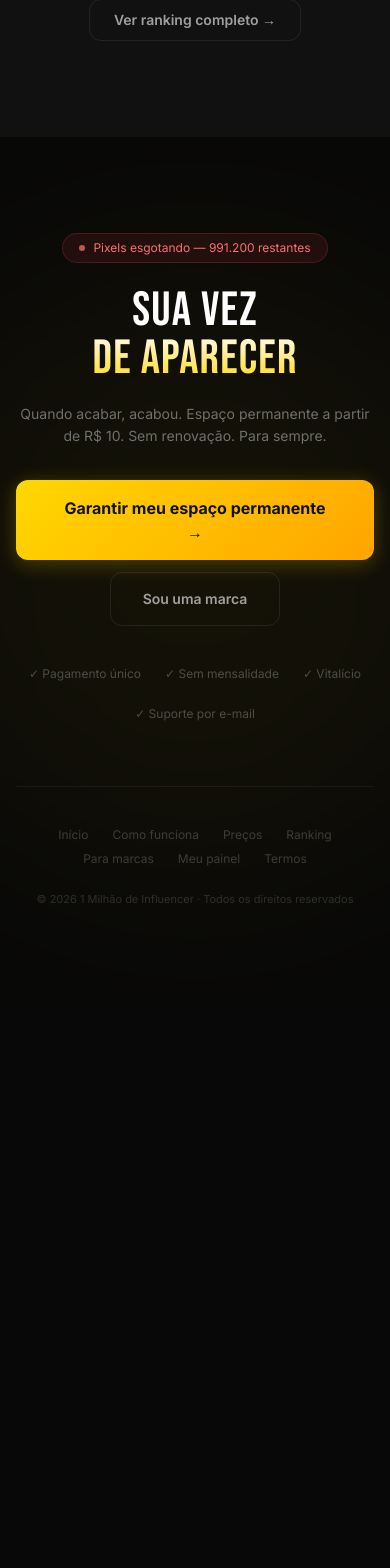
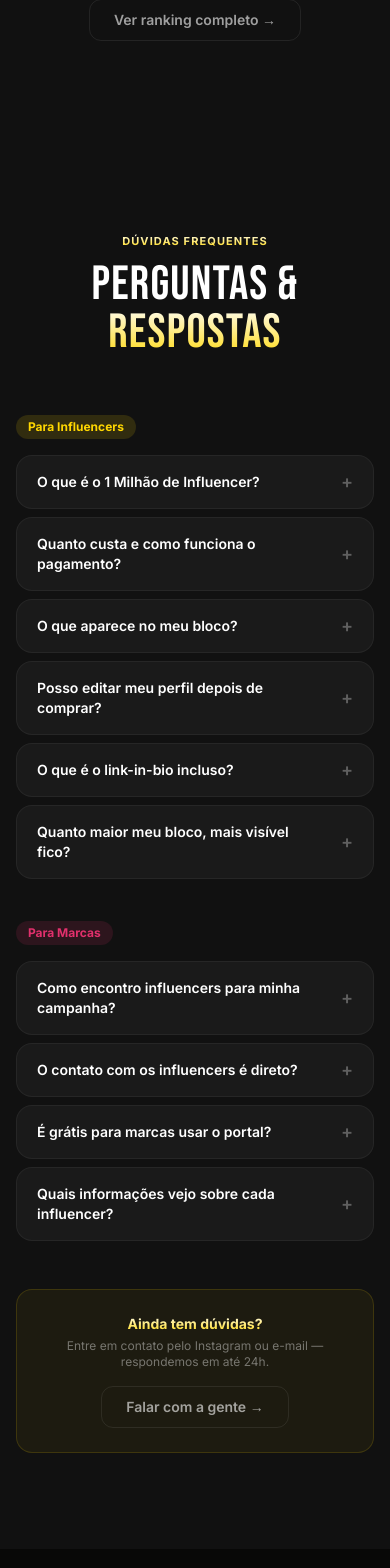
Before and after one commit to salvadorfelipee6-debug/1milhao, a Next.js app: page / in a window 390 px wide. Shown: the part 5308-6876 px from the top of the page. Before the commit the page ends 6312 px from the top, so only its background shows below. Built offline with nearby package versions, Linux system fonts and the light colour scheme; no server answers; the database is empty.

Commit message:
feat: seção FAQ com perguntas para influencers e marcas

```diff
--- a/src/app/page.tsx
+++ b/src/app/page.tsx
@@ -6,6 +6,7 @@ import { PixelGrid }         from '@/components/grid/PixelGrid'
 import { HowItWorksSection } from '@/components/grid/HowItWorksSection'
 import { PricingSection }    from '@/components/grid/PricingSection'
 import { RankingSection }    from '@/components/grid/RankingSection'
+import { FAQSection }        from '@/components/grid/FAQSection'
 import { FooterCTA }         from '@/components/grid/FooterCTA'
 import { GridSkeleton }      from '@/components/grid/GridSkeleton'
 import { TickerBanner }      from '@/components/ui/TickerBanner'
@@ -50,6 +51,7 @@ export default async function HomePage({ searchParams }: PageProps) {
       <HowItWorksSection />
       <PricingSection />
       <RankingSection />
+      <FAQSection />
       <FooterCTA />
     </main>
   )
--- /dev/null
+++ b/src/components/grid/FAQSection.tsx
@@ -0,0 +1 @@
+export { FAQSection } from './sections'
--- a/src/components/grid/sections.tsx
+++ b/src/components/grid/sections.tsx
@@ -278,6 +278,133 @@ export async function RankingSection() {
   )
 }
 
+// ─── FAQ ──────────────────────────────────────────────────
+export function FAQSection() {
+  const faqs = [
+    {
+      category: 'Para Influencers',
+      color: '#FFD700',
+      items: [
+        {
+          q: 'O que é o 1 Milhão de Influencer?',
+          a: 'É um mapa digital permanente com 1.000.000 de pixels onde cada influencer compra seu espaço. Você aparece para marcas e seguidores para sempre, sem pagar mensalidade.',
+        },
+        {
+          q: 'Quanto custa e como funciona o pagamento?',
+          a: 'R$ 0,99 por pixel. O mínimo é 100 pixels (10×10) por R$ 99. O pagamento é único — você paga uma vez e seu espaço fica no mapa para sempre. Aceitamos Pix e cartão de crédito.',
+        },
+        {
+          q: 'O que aparece no meu bloco?',
+          a: 'Sua foto ou logo, seu @, nome, nicho e cidade. Quando alguém passa o mouse no seu bloco, aparece um popup completo com suas redes sociais, bio e botão de contato para marcas.',
+        },
+        {
+          q: 'Posso editar meu perfil depois de comprar?',
+          a: 'Sim! Você recebe um link de edição no e-mail após a compra. Com ele você pode atualizar foto, bio, redes sociais e links personalizados a qualquer momento, sem custo adicional.',
+        },
+        {
+          q: 'O que é o link-in-bio incluso?',
+          a: 'Cada influencer ganha uma página em 1milhao.com.br/influencer/seuarroba — uma página profissional com todas as suas redes, links e botão de contato para marcas. Substitui o Linktree gratuitamente.',
+        },
+        {
+          q: 'Quanto maior meu bloco, mais visível fico?',
+          a: 'Sim. Blocos maiores ocupam mais espaço no mapa e são mais fáceis de ver. Mas mesmo o menor bloco (10×10) aparece no mapa e no ranking, e tem a mesma página de perfil completa.',
+        },
+      ],
+    },
+    {
+      category: 'Para Marcas',
+      color: '#E1306C',
+      items: [
+        {
+          q: 'Como encontro influencers para minha campanha?',
+          a: 'Acesse o portal de marcas em /marcas e filtre por nicho (fitness, moda, tecnologia...), cidade e tamanho de audiência. Clique no perfil e entre em contato direto pelo WhatsApp ou Instagram.',
+        },
+        {
+          q: 'O contato com os influencers é direto?',
+          a: 'Sim, 100% direto. Não há intermediários nem taxas de agência. Você clica em "Anunciar" no perfil do influencer e é redirecionado direto para o WhatsApp ou Instagram dele.',
+        },
+        {
+          q: 'É grátis para marcas usar o portal?',
+          a: 'Sim. O portal de marcas é completamente gratuito. Você pode buscar, filtrar e entrar em contato com qualquer influencer sem pagar nada.',
+        },
+        {
+          q: 'Quais informações vejo sobre cada influencer?',
+          a: 'Número de seguidores, nicho, cidade, bio, todas as redes sociais e links. Tudo que você precisa para avaliar se o influencer é o parceiro certo para sua campanha.',
+        },
+      ],
+    },
+  ]
+
+  return (
+    <section id="faq" className="relative overflow-hidden bg-dark-2 px-4 py-24">
+      <div className="pointer-events-none absolute inset-0">
+        <div className="absolute left-1/2 top-0 h-[300px] w-[500px] -translate-x-1/2 rounded-full bg-gold/3 blur-[100px]" />
+      </div>
+
+      <div className="relative mx-auto max-w-3xl">
+        <div className="mb-14 text-center">
+          <p className="mb-3 text-[11px] font-bold uppercase tracking-widest text-gold">
+            Dúvidas frequentes
+          </p>
+          <h2 className="font-display text-5xl tracking-wide text-white md:text-6xl">
+            PERGUNTAS &<br />
+            <span className="text-gold">RESPOSTAS</span>
+          </h2>
+        </div>
+
+        <div className="space-y-10">
+          {faqs.map(cat => (
+            <div key={cat.category}>
+              <div
+                className="mb-4 inline-flex items-center gap-2 rounded-full px-3 py-1 text-xs font-bold"
+                style={{ background: cat.color + '22', color: cat.color }}
+              >
+                {cat.category}
+              </div>
+              <div className="space-y-2">
+                {cat.items.map((item, i) => (
+                  <details
+                    key={i}
+                    className="group rounded-2xl border border-white/5 bg-dark-3 transition-all open:border-white/10"
+                  >
+                    <summary className="flex cursor-pointer items-center justify-between gap-4 px-5 py-4 text-sm font-semibold text-white list-none">
+                      {item.q}
+                      <span
+                        className="shrink-0 text-lg text-white/30 transition-transform group-open:rotate-45"
+                        style={{ lineHeight: 1 }}
+                      >
+                        +
+                      </span>
+                    </summary>
+                    <div className="px-5 pb-4 pt-0">
+                      <p className="text-sm leading-relaxed text-white/50">{item.a}</p>
+                    </div>
+                  </details>
+                ))}
+              </div>
+            </div>
+          ))}
+        </div>
+
+        <div className="mt-12 rounded-2xl border border-gold/15 bg-gold/5 p-6 text-center">
+          <p className="text-sm font-bold text-gold mb-1">Ainda tem dúvidas?</p>
+          <p className="text-xs text-white/40 mb-4">
+            Entre em contato pelo Instagram ou e-mail — respondemos em até 24h.
+          </p>
+          <a
+            href="https://instagram.com"
+            target="_blank"
+            rel="noopener noreferrer"
+            className="btn-ghost px-6 py-2.5 text-sm"
+          >
+            Falar com a gente →
+          </a>
+        </div>
+      </div>
+    </section>
+  )
+}
+
 // ─── Footer CTA ───────────────────────────────────────────
 export function FooterCTA() {
   const footerLinks = [
```
